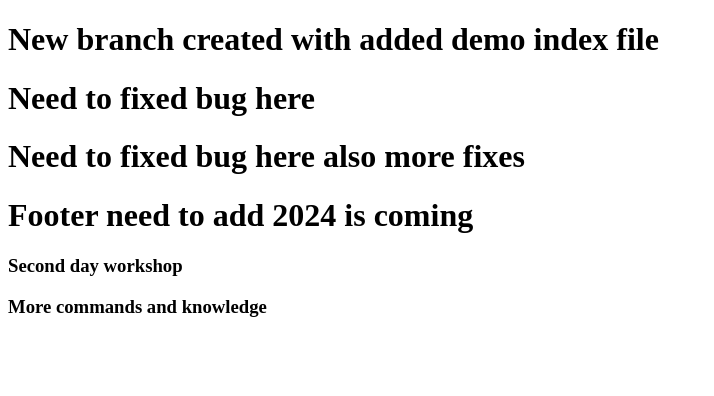
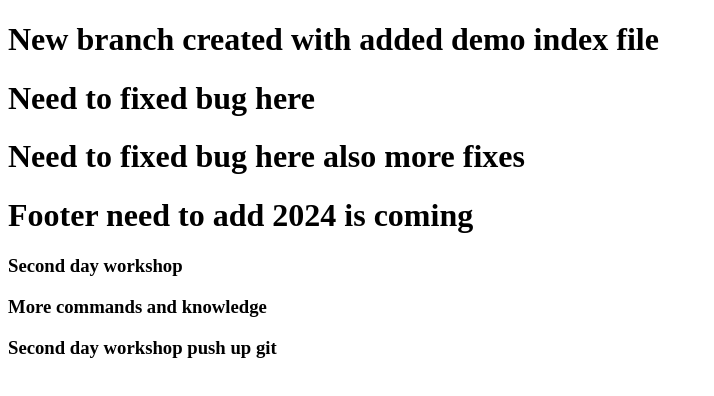
Before and after one commit to aniketbumbc/git-workshop-review, a plain HTML site: page index-1.html in a window 1280 px wide. Shown: the whole page, without its empty margins (0-714 px from the left). Drawn offline with Linux system fonts and the light colour scheme.

Commit message:
added h3 tag

```diff
--- a/index-1.html
+++ b/index-1.html
@@ -13,5 +13,7 @@
 
     <h3>Second day workshop</h3>
     <h3>More commands and knowledge</h3>
+
+    <h3>Second day workshop push up git</h3>
   </body>
 </html>
```
